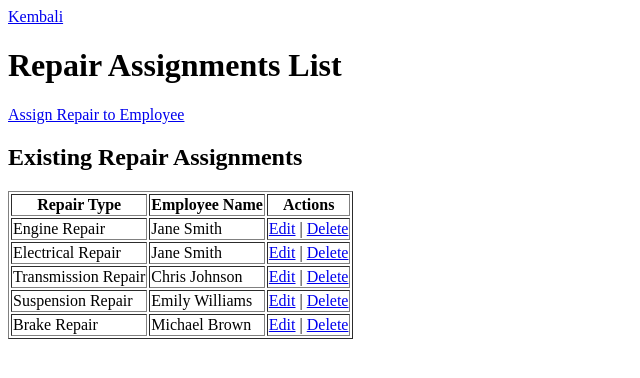
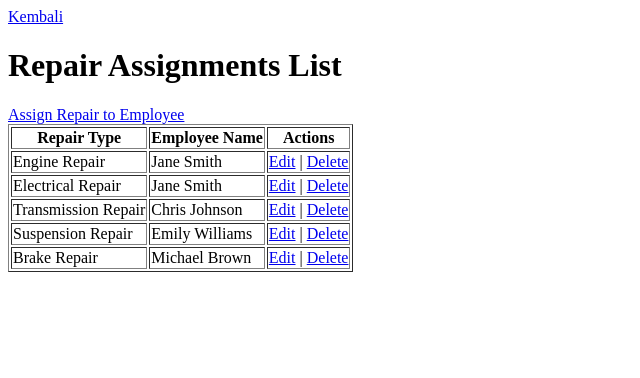
Before and after one commit to pusatilmu/workshop, a PHP site: page /repair_assignments/index.php in a window 1280 px wide. Shown: the top 378 px of the page, without its empty margins (0-640 px from the left). Run offline with PHP 8.4, Linux system fonts and the light colour scheme; data comes from the database, SQL or seed files in the repository.

Commit message:
Mengubah file: repair_assignments/index.php

```diff
--- a/repair_assignments/index.php
+++ b/repair_assignments/index.php
@@ -30,7 +30,6 @@ $result = $conn->query($sql);
 
   <a href="create.php">Assign Repair to Employee</a>
 
-  <h2>Existing Repair Assignments</h2>
   <table border="1">
     <thead>
       <tr>
```
